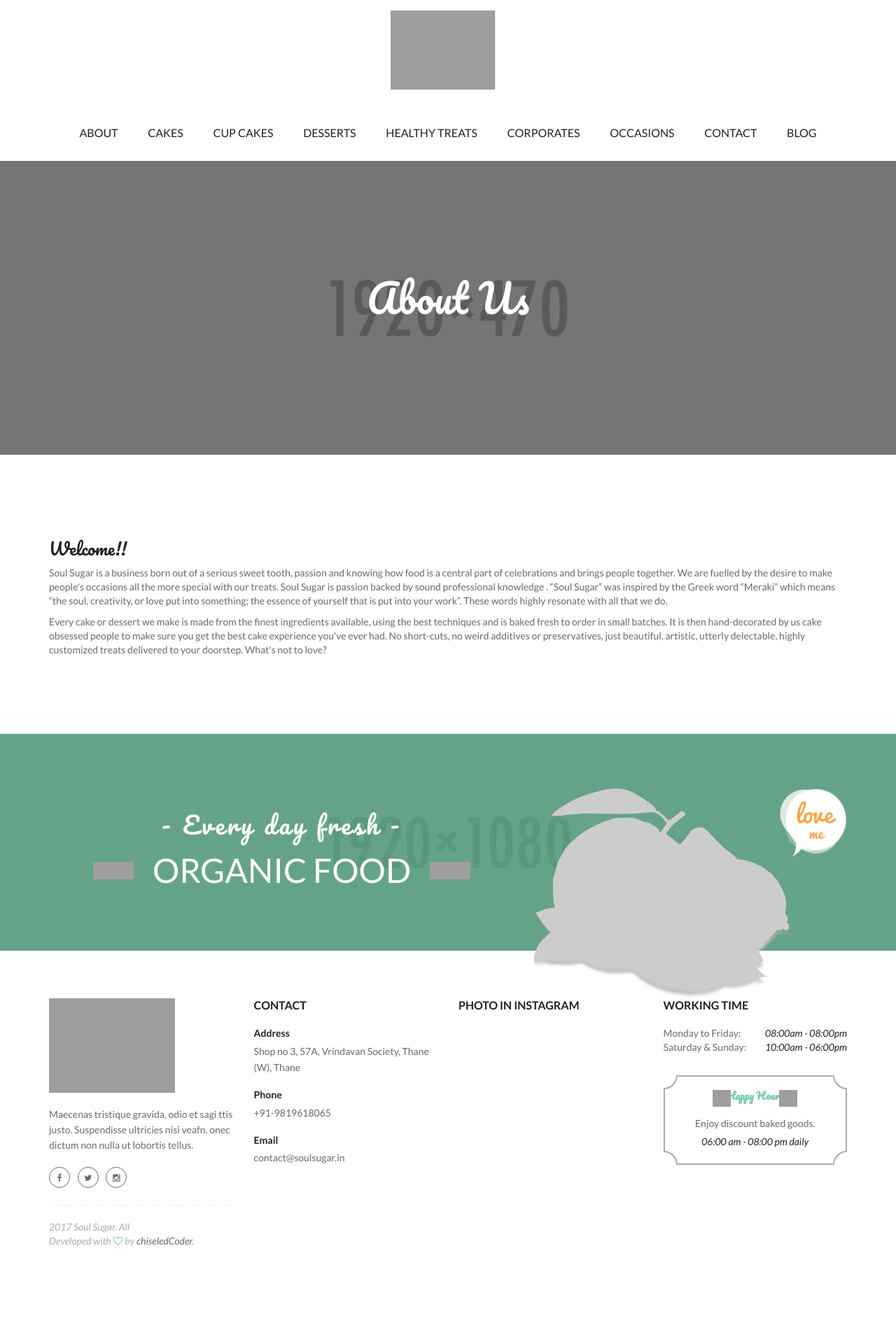
After one commit to chiseledCoder-zz/soulsugar, a Django app: a page that uses templates/about.html in a window 1280 px wide. The commit adds this page. Shown: the whole page at 70% size. Run offline with Django 3.2, Linux system fonts and the light colour scheme; parts of the project's set-up code (start-up, migrations or seed data) failed here and were passed over; some libraries are stand-ins or nearby versions; grey boxes are pictures that could not be loaded.

Commit message:
added about us

```diff
--- a/frontend/urls.py
+++ b/frontend/urls.py
@@ -5,6 +5,7 @@ from . import views
 urlpatterns = [
 
 	url(r'^$', views.index_page, name='index_page'),
+	url(r'^about_us/$', views.about_us_page, name='about_us_page'),
 	url(r'^cakes/$', views.cakes_page, name='cakes_page'),
 	url(r'^cupcakes/$', views.cupcakes_page, name='cupcakes_page'),
 	url(r'^desserts/$', views.desserts_page, name='desserts_page'),
--- a/frontend/views.py
+++ b/frontend/views.py
@@ -11,6 +11,13 @@ def index_page(request):
 		"featured_products": featured_products,
 		"new_products": new_products,
 		"product_category": product_category
+	}
+	return render(request, template, context)
+
+def about_us_page(request):
+	template = "about.html",
+	context = {
+		"site_name": "About Us"
 	}
 	return render(request, template, context)
 
--- /dev/null
+++ b/templates/about.html
@@ -0,0 +1,44 @@
+{% extends 'base.html' %}
+{% load staticfiles %}
+{% block content %}
+<section class="noo-page-heading eff">
+				<div class="container">
+					<div class="noo-heading-content">
+						<h1 class="page-title eff">About Us</h1>
+						<div class="noo-page-breadcrumb eff">
+						</div>
+					</div>
+				</div>
+			</section>
+			<div class="main">
+				<div class="pt-10 pb-10">
+					<div class="container">
+						<h3>Welcome!!</h3>
+						<p>
+							Soul Sugar is a business born out of a serious sweet tooth, passion and knowing how food is a central
+							part of celebrations and brings people together. We are fuelled by the desire to make people's
+							occasions all the more special with our treats. Soul Sugar is passion backed by sound professional
+							knowledge . “Soul Sugar” was inspired by the Greek word “Meraki” which means “the soul,
+							creativity, or love put into something; the essence of yourself that is put into your work”. These
+							words highly resonate with all that we do.
+							</p>
+							<p>
+							Every cake or dessert we make is made from the finest ingredients available, using the best
+							techniques and is baked fresh to order in small batches. It is then hand-decorated by us cake
+							obsessed people to make sure you get the best cake experience you've ever had. No short-cuts, no
+							weird additives or preservatives, just beautiful, artistic, utterly delectable, highly customized treats
+							delivered to your doorstep. What's not to love?
+						</p>
+					</div>
+				</div>
+			</div>
+			<div class="noo-footer-shop-now">
+				<div class="container">
+					<div class="col-md-7">
+						<h4>- Every day fresh -</h4>
+						<h3>organic food</h3>
+					</div>
+					<img src="images/organici-love-me.png" class="noo-image-footer" alt="" />
+				</div>
+			</div>
+{% endblock %}
--- a/templates/corporates.html
+++ b/templates/corporates.html
@@ -14,7 +14,7 @@
 				<div class="pt-10 pb-10">
 					<div class="container">
 						<p>
-							&nbsp;&nbsp;&nbsp;&nbsp;Product launches, corporate gifts, customer events, client meetings, sales pitches, staff parties... We will make sure your company parties are rocking with our yummy goodies which can be customized to perfectly represent your company.
+							Product launches, corporate gifts, customer events, client meetings, sales pitches, staff parties... We will make sure your company parties are rocking with our yummy goodies which can be customized to perfectly represent your company.
 						</p>
 					</div>
 				</div>
--- a/templates/cupcakes.html
+++ b/templates/cupcakes.html
@@ -14,7 +14,7 @@
 				<div class="pt-10 pb-10">
 					<div class="container">
 						<p>
-							&nbsp;&nbsp;&nbsp;&nbsp;Cupcakes are great individual treats. We offer you a variety of flavours and will gladly customize it accordingly to your needs. Be it a private celebrations like birthdays and baby showers or corporate events like brand openings, we can represent the occasion well with toppers, brand logos and different pantone colours as required.
+							Cupcakes are great individual treats. We offer you a variety of flavours and will gladly customize it accordingly to your needs. Be it a private celebrations like birthdays and baby showers or corporate events like brand openings, we can represent the occasion well with toppers, brand logos and different pantone colours as required.
 						</p>
 					</div>
 				</div>
--- a/templates/desserts.html
+++ b/templates/desserts.html
@@ -14,7 +14,7 @@
 				<div class="pt-10 pb-10">
 					<div class="container">
 						<p>
-							&nbsp;&nbsp;&nbsp;&nbsp;If you something different than then humble cakes and cupcakes we have a great variety of desserts for you, cheesecakes, cookies, pies, brownies and entremets. And what’s more these are customizable as well.
+							If you something different than then humble cakes and cupcakes we have a great variety of desserts for you, cheesecakes, cookies, pies, brownies and entremets. And what’s more these are customizable as well.
 						</p>
 					</div>
 				</div>
--- a/templates/healthy_treats.html
+++ b/templates/healthy_treats.html
@@ -14,7 +14,7 @@
 				<div class="pt-10 pb-10">
 					<div class="container">
 						<p>
-							&nbsp;&nbsp;&nbsp;&nbsp;We understand you can’t eat cakes all day, everyday (how we wish that were possible) so we have come up with some really healthy and wholesome treats to keep all you awesome people going. Our range of granola bars, muesli and healthier bakes are super nutritious, delicious and guilt-free.
+							We understand you can’t eat cakes all day, everyday (how we wish that were possible) so we have come up with some really healthy and wholesome treats to keep all you awesome people going. Our range of granola bars, muesli and healthier bakes are super nutritious, delicious and guilt-free.
 						</p>
 					</div>
 				</div>
--- a/templates/navbar.html
+++ b/templates/navbar.html
@@ -20,6 +20,7 @@
 								</div>
 								<nav class="pull-right noo-main-menu">
 									<ul class="nav-collapse navbar-nav">
+										<li><a href="{% url 'about_us_page' %}">About</a></li>
 										<li><a href="{% url 'cakes_page' %}">Cakes</a></li>
 										<li><a href="{% url 'cupcakes_page' %}">Cup Cakes</a></li>
 										<li><a href="{% url 'desserts_page' %}">Desserts</a></li>
--- a/templates/occasions.html
+++ b/templates/occasions.html
@@ -14,7 +14,7 @@
 				<div class="pt-10 pb-10">
 					<div class="container">
 						<p>
-							&nbsp;&nbsp;&nbsp;&nbsp;We have a diverse range of occasions we cater to right from baby showers, engagements, weddings, birthdays, anniversaries, parties or simple when you feel like indulging.
+							We have a diverse range of occasions we cater to right from baby showers, engagements, weddings, birthdays, anniversaries, parties or simple when you feel like indulging.
 						</p>
 					</div>
 				</div>
```
